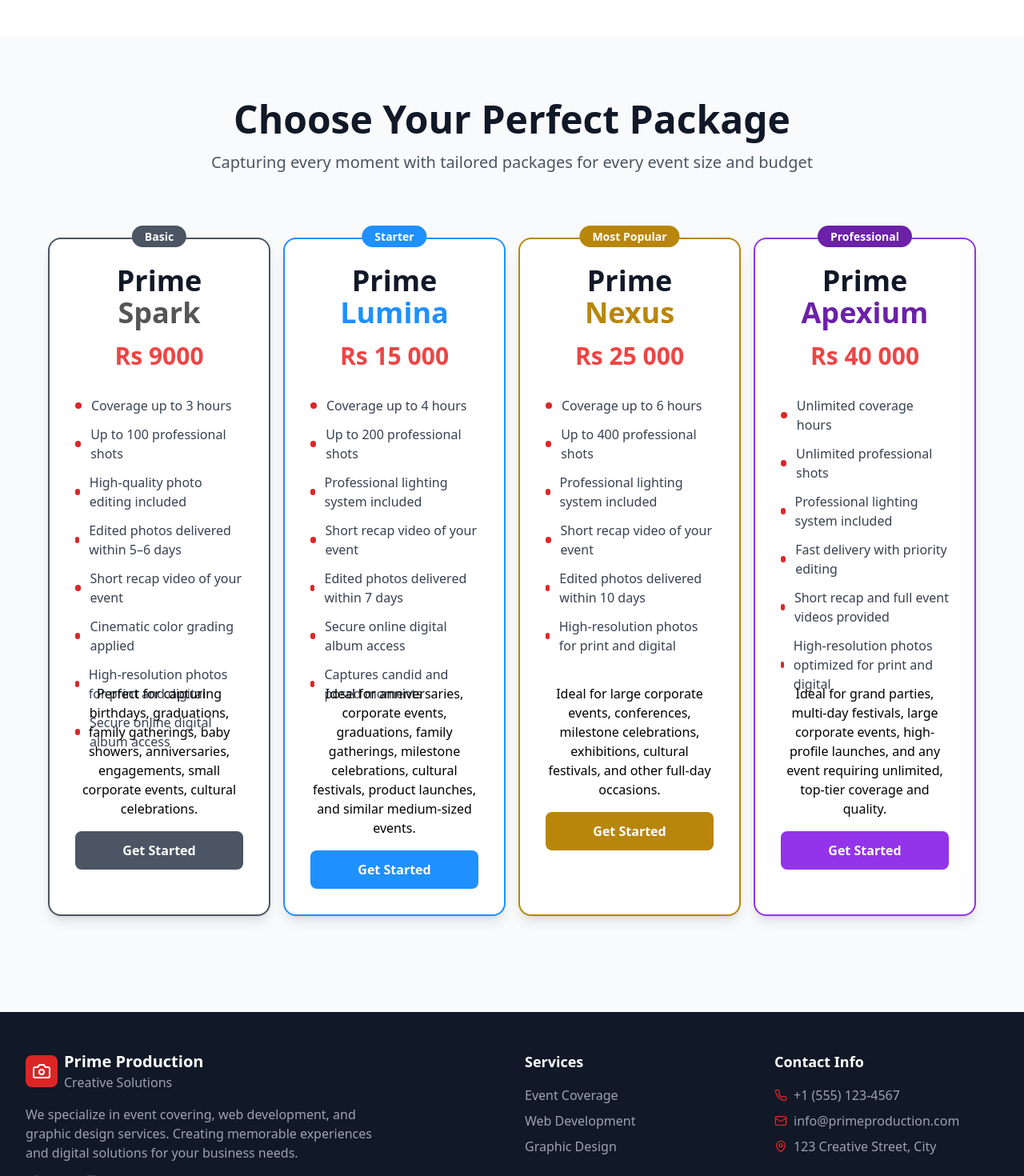
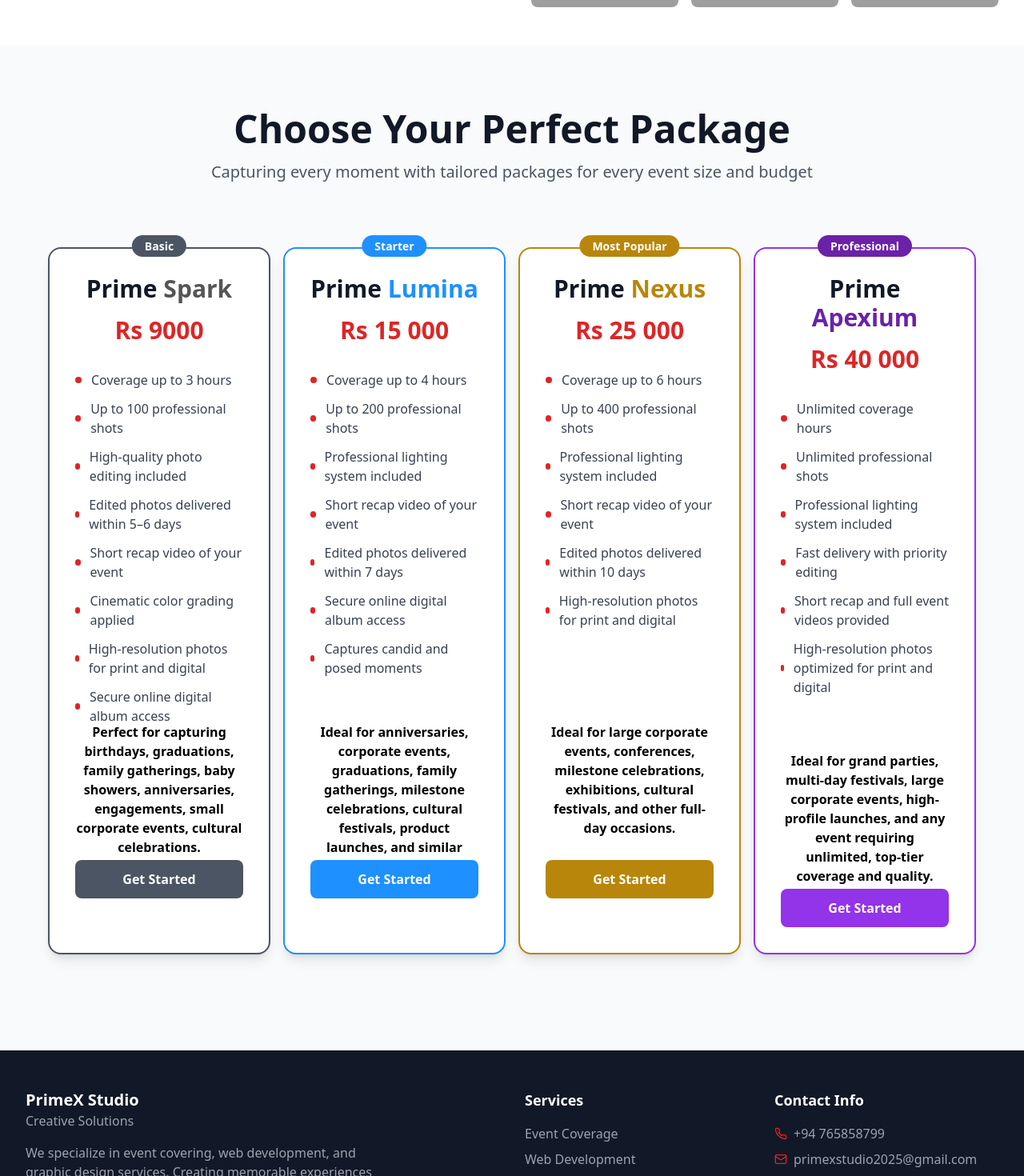
Before and after one commit to Bashitha267/primeProduction, a React (Vite) app: page /events in a window 1280 px wide. Shown: the part 1329-2799 px from the top of the page at 80% size. Built offline with nearby package versions, Linux system fonts and the light colour scheme; grey boxes are pictures that could not be loaded.

Commit message:
fixed responsive

```diff
--- a/index.html
+++ b/index.html
@@ -4,7 +4,35 @@
     <meta charset="UTF-8" />
     <link rel="icon" type="image/svg+xml" href="/vite.svg" />
     <meta name="viewport" content="width=device-width, initial-scale=1.0" />
-    <title>Prime Productions</title>
+
+    <title>PrimeX Studio</title>
+
+    <meta name="description" content="PrimeX Studio offers affordable website development, event photography, videography, and graphic design services in Sri Lanka.">
+    <meta name="keywords" content="website development, web design, photography, videography, graphic design, Sri Lanka, affordable services,primeX,primex,studio">
+    <meta name="author" content="PrimeX Studio">
+
+    <meta property="og:title" content="PrimeX Studio - Creative Web Services and Event Coverage in Sri Lanka">
+    <meta property="og:description" content="Affordable website development, event photography, videography, and graphic design services.">
+    <meta property="og:image" content="/logo.png">
+    <meta property="og:url" content="https://primexstudio.com">
+    <meta name="twitter:card" content="summary_large_image">
+
+    <script type="application/ld+json">
+    {
+      "@context": "https://schema.org",
+      "@type": "Organization",
+      "name": "PrimeX Studio",
+      "url": "https://primexstudio.com",
+      "logo": "https://primexstudio.com/logo.png",
+      "sameAs": [
+        "https://facebook.com/primexstudio",
+        "https://instagram.com/primexstudio",
+        "https://linkedin.com/company/primexstudio"
+      ],
+      "description": "PrimeX Studio provides affordable website development, event photography, videography, and graphic design services in Sri Lanka."
+    }
+    </script>
+
   </head>
   <body>
     <div id="root"></div>
--- a/package.json
+++ b/package.json
@@ -15,6 +15,7 @@
     "lucide-react": "^0.344.0",
     "react": "^18.3.1",
     "react-dom": "^18.3.1",
+    "react-icons": "^5.5.0",
     "react-router-dom": "^7.8.0"
   },
   "devDependencies": {
--- a/src/components/Footer.tsx
+++ b/src/components/Footer.tsx
@@ -1,6 +1,6 @@
-import { Camera, Facebook, Instagram, Mail, MapPin, Phone, Twitter } from 'lucide-react';
+import { Facebook, Instagram, Mail, MapPin, Phone, Twitter } from 'lucide-react';
+import { RiTiktokLine } from "react-icons/ri";
 import { Link } from 'react-router-dom';
-
 const Footer = () => {
   return (
     <footer className="bg-gray-900 text-white">
@@ -8,11 +8,11 @@ const Footer = () => {
         <div className="grid grid-cols-1 md:grid-cols-4 gap-8">
           <div className="col-span-1 md:col-span-2">
             <div className="flex items-center space-x-2 mb-4">
-              <div className="bg-red-600 p-2 rounded-lg">
-                <Camera className="h-6 w-6 text-white" />
-              </div>
+              {/* <div className="bg-red-600 p-2 rounded-lg">
+                <img src='https://res.cloudinary.com/dnfbik3if/image/upload/v1756445252/logo_z6bgqv.png' className="h-6 w-6 text-white " />
+              </div> */}
               <div>
-                <h3 className="text-xl font-bold">Prime Production</h3>
+                <h3 className="text-xl font-bold">PrimeX Studio</h3>
                 <p className="text-gray-400">Creative Solutions</p>
               </div>
             </div>
@@ -21,7 +21,7 @@ const Footer = () => {
               Creating memorable experiences and digital solutions for your business needs.
             </p>
             <div className="flex space-x-4">
-              <a href="#" className="text-gray-400 hover:text-red-600 transition-colors">
+              <a href="https://web.facebook.com/profile.php?id=61579985395609" className="text-gray-400 hover:text-red-600 transition-colors">
                 <Facebook className="h-5 w-5" />
               </a>
               <a href="#" className="text-gray-400 hover:text-red-600 transition-colors">
@@ -29,6 +29,9 @@ const Footer = () => {
               </a>
               <a href="#" className="text-gray-400 hover:text-red-600 transition-colors">
                 <Instagram className="h-5 w-5" />
+              </a>
+              <a href="#" className='text-gray-400 hover:text-red-600 transition-colors'>
+                <RiTiktokLine className="h-5 w-5"/>
               </a>
             </div>
           </div>
@@ -47,22 +50,22 @@ const Footer = () => {
             <div className="space-y-2">
               <div className="flex items-center space-x-2">
                 <Phone className="h-4 w-4 text-red-600" />
-                <span className="text-gray-400">+1 (555) 123-4567</span>
+                <span className="text-gray-400">+94 765858799</span>
               </div>
               <div className="flex items-center space-x-2">
                 <Mail className="h-4 w-4 text-red-600" />
-                <span className="text-gray-400">info@primeproduction.com</span>
+                <span className="text-gray-400">primexstudio2025@gmail.com</span>
               </div>
               <div className="flex items-center space-x-2">
                 <MapPin className="h-4 w-4 text-red-600" />
-                <span className="text-gray-400">123 Creative Street, City</span>
+                <span className="text-gray-400">Gampaha Yakkala</span>
               </div>
             </div>
           </div>
         </div>
 
         <div className="border-t border-gray-800 mt-8 pt-8 text-center">
-          <p className="text-gray-400">© 2025 Prime Production. All rights reserved.</p>
+          <p className="text-gray-400">© 2025 PrimeX Studio. All rights reserved.</p>
         </div>
       </div>
     </footer>
--- a/src/components/Header.tsx
+++ b/src/components/Header.tsx
@@ -1,6 +1,6 @@
-import React, { useState } from 'react';
+import { Menu, X } from 'lucide-react';
+import { useState } from 'react';
 import { Link, useLocation } from 'react-router-dom';
-import { Menu, X, Camera } from 'lucide-react';
 
 const Header = () => {
   const [isMenuOpen, setIsMenuOpen] = useState(false);
@@ -20,13 +20,13 @@ const Header = () => {
       <div className="max-w-7xl mx-auto px-4 sm:px-6 lg:px-8">
         <div className="flex justify-between items-center py-4">
           <Link to="/" className="flex items-center space-x-2">
-            <div className="bg-red-600 p-2 rounded-lg">
-              <Camera className="h-8 w-8 text-white" />
+            <div className="  rounded-lg">
+             <img src='https://res.cloudinary.com/dnfbik3if/image/upload/v1756445488/logo_ir0qxk.png' className='h-16 w-32 object-contain'></img>
             </div>
-            <div>
-              <h1 className="text-2xl font-bold text-gray-900">Prime Production</h1>
-              <p className="text-sm text-gray-600">Creative Solutions</p>
-            </div>
+            {/* <div>
+              <h1 className="text-2xl font-bold text-gray-900">PrimeX Studio</h1>
+              <p className="text-sm text-gray-600">Create Capture Code</p>
+            </div> */}
           </Link>
 
           {/* Desktop Navigation */}
--- a/src/pages/About.tsx
+++ b/src/pages/About.tsx
@@ -18,7 +18,7 @@ const About = () => {
   {
     name: 'Tharindu Malshan',
     role: 'Head of Web Design & Development ',
-    image: 'https://images.pexels.com/photos/1181686/pexels-photo-1181686.jpeg?auto=compress&cs=tinysrgb&w=400',
+    image: 'https://res.cloudinary.com/dnfbik3if/image/upload/v1755056964/WhatsApp_Image_2025-08-12_at_21.08.34_40474333_rvsdbh.jpg',
     bio: 'Undergraduate in Engineering NDT Moratuwa'
   },
   {
--- a/src/pages/Events.tsx
+++ b/src/pages/Events.tsx
@@ -271,8 +271,8 @@ const [selectedGallery, setSelectedGallery] = useState<string | null>(null);
             </p>
           </motion.div>
 
-          <div className="grid grid-cols-1 md:grid-cols-4 gap-4 mb-6">
-            {packages.map((pkg, index) => {
+          <div className="grid grid-cols-1 md:grid-cols-2 xl:grid-cols-4 gap-4 mb-6">
+           {packages.map((pkg, index) => {
               // Calculate discount and new price
               // const originalPriceNum = parsePrice(pkg.price);
               // const discountAmount = 4500; // fixed discount between 4000-5000
@@ -325,7 +325,7 @@ const [selectedGallery, setSelectedGallery] = useState<string | null>(null);
                     </div>
                   )}
                   <div className="text-center mb-8">
-                    <h3 className="text-4xl font-bold text-gray-900 mb-4 ">
+                    <h3 className="text-3xl font-bold text-gray-900 mb-4 ">
                       {pkg.name.slice(0,5)}
                       <span style={{color:`${pkg.color}`}}>{pkg.name.slice(5)}</span>
                     </h3>
@@ -337,17 +337,17 @@ const [selectedGallery, setSelectedGallery] = useState<string | null>(null);
 
                     }`}>
                       {/* Original price struck through */}
-                      <span className="  text-red-500">
+                      {/* <span className="line-through  text-gray-400">
+                        Rs {pkg.price}
+                      </span> */}
+                      {/* Discounted price highlighted */}
+                      <span className="text-red-600 font-bold">
                         Rs {pkg.price}
                       </span>
-                      {/* Discounted price highlighted */}
-                      {/* <span className="text-red-600 font-bold">
-                        Rs {formatPrice(discountedPriceNum)}
-                      </span> */}
                     </div>
                   </div>
 
-                  <ul className="space-y-3 mb-10 h-80 max-h-80 ">
+                  <ul className="space-y-3 xl:mb-14 mb-2 md:mb-2 md:h-72 xl:h-96 2xl:h-80 ">
                     {pkg.features.map((feature, idx) => (
                       <li key={idx} className="flex items-center space-x-3 ">
                         <div className="w-2 h-2 bg-red-600 rounded-full" />
@@ -356,9 +356,9 @@ const [selectedGallery, setSelectedGallery] = useState<string | null>(null);
                     ))}
                   </ul>
 
-                  <div className='text-center text-md text-black  mt-8 mb-4'>{pkg.uses}</div>
+                  <div className='text-center text-md text-black font-semibold mt-8 mb-8 md:mb-3 md:h-24 xl:h-40 2xl:h-32'>{pkg.uses}</div>
                   <Link to="/contact">
-                  <button className={`w-full py-3 rounded-lg font-semibold transition-colors ${
+                  <button className={`w-full py-3 rounded-lg font-semibold transition-colors  ${
                     pkg.popular === "popular"
                       ? 'bg-[#B8860B] text-white hover:bg-[#9a7005]'
                       : pkg.popular === "pro"
--- a/src/pages/WebDevelopment.tsx
+++ b/src/pages/WebDevelopment.tsx
@@ -16,7 +16,8 @@ const WebDevelopment = () => {
     '14 Days Support',
     'Mobile Friendly',
     'Upto 2 revisions',
-    'Domain and 3 months free Hostinger hosting included'
+    'Domain 1 year free',
+    '6 months hosting free'
   ],
   popular: "basic",
   uses: "Best for personal blogs, small-scale startups, and simple informational sites looking for a quick, professional online presence."
@@ -33,7 +34,8 @@ const WebDevelopment = () => {
         '30 Days Support',
         'Mobile Friendly',
         'Upto 5 revisions',
-        'Domain and one year free Hostinger hosting included',
+        'Domain 1 year free',
+        '1 year months hostinger hosting free'
 
       ],
       popular: "starter",
@@ -51,7 +53,8 @@ const WebDevelopment = () => {
         'Advanced SEO',
         '6 months Support',
         'Upto 10 revisions',
-        'Domain and 2 year free Hostinger hosting included',
+        'Domain 1 year free',
+        '1 year months hostinger hosting free'
 
       ],
       popular: "popular",
@@ -69,8 +72,8 @@ const WebDevelopment = () => {
         'API Integration',
         '2 year Support',
         'Priority Support',
-        'Training Included',
-        'Advanced SEO strategy',
+        'Domain 1 year free',
+        '2 year months hostinger hosting free'
       ],
       popular: "pro",
       uses:"Designed for large enterprises, leading e-commerce brands, and high-scale service providers demanding robust solutions."
@@ -168,7 +171,7 @@ const WebDevelopment = () => {
             </p>
           </motion.div>
 
-          <div className="grid grid-cols-1 md:grid-cols-4 gap-4 mb-6">
+          <div className="grid grid-cols-1 md:grid-cols-2 xl:grid-cols-4 gap-2 mb-6">
             {packages.map((pkg, index) => {
               // Calculate discount and new price
               const originalPriceNum = parsePrice(pkg.price);
@@ -222,7 +225,7 @@ const WebDevelopment = () => {
                     </div>
                   )}
                   <div className="text-center mb-8">
-                    <h3 className="text-4xl font-bold text-gray-900 mb-4 ">
+                    <h3 className="text-3xl font-bold text-gray-900 mb-4 ">
                       {pkg.name.slice(0,5)}
                       <span style={{color:`${pkg.color}`}}>{pkg.name.slice(5)}</span>
                     </h3>
@@ -244,7 +247,7 @@ const WebDevelopment = () => {
                     </div>
                   </div>
 
-                  <ul className="space-y-3 mb-10 h-80 max-h-80 ">
+                  <ul className="space-y-3 xl:mb-14 mb-2 md:mb-2 md:h-72 xl:h-96 2xl:h-80 ">
                     {pkg.features.map((feature, idx) => (
                       <li key={idx} className="flex items-center space-x-3 ">
                         <div className="w-2 h-2 bg-red-600 rounded-full" />
@@ -253,9 +256,9 @@ const WebDevelopment = () => {
                     ))}
                   </ul>
 
-                  <div className='text-center text-md text-black  mt-8 mb-4'>{pkg.uses}</div>
+                  <div className='text-center text-md text-black font-semibold mt-8 mb-8 md:mb-3 md:h-24 xl:h-40 2xl:h-32'>{pkg.uses}</div>
                   <Link to="/contact">
-                  <button className={`w-full py-3 rounded-lg font-semibold transition-colors ${
+                  <button className={`w-full py-3 rounded-lg font-semibold transition-colors  ${
                     pkg.popular === "popular"
                       ? 'bg-[#B8860B] text-white hover:bg-[#9a7005]'
                       : pkg.popular === "pro"
```
Also changed, not shown: 1 other file (tests, documents, lock files or other folders).
